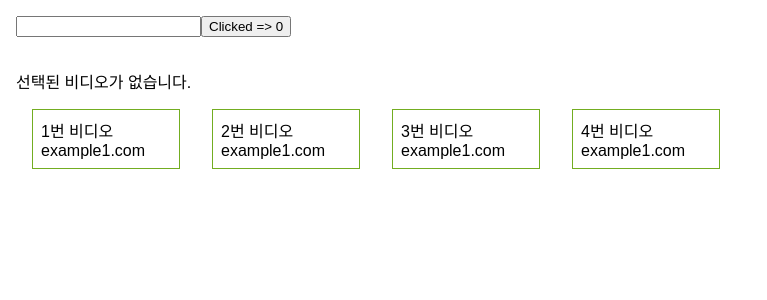
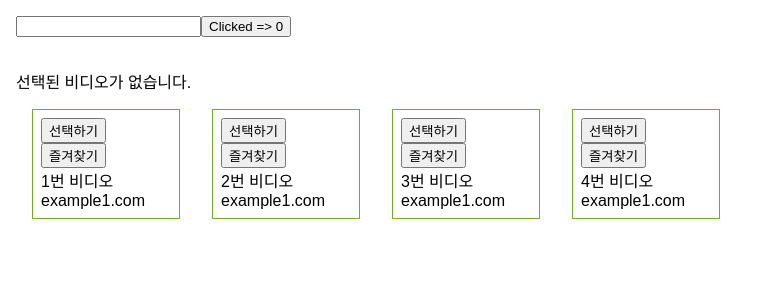
Before and after one commit to P1T1J1/my-app, a React (Create React App) app: page / in a window 1280 px wide. Shown: the top 300 px of the page, without its empty margins (0-767 px from the left). Built offline with nearby package versions, Linux system fonts and the light colour scheme.

Commit message:
문제 4 스켈레톤

```diff
--- a/src/App.js
+++ b/src/App.js
@@ -31,7 +31,6 @@ class App extends PureComponent {
   state = {
     searchText: '',
     clicked: 0,
-    // 선택된 비디오 아이디
     selectedVId: -1
   };
 
@@ -64,8 +63,10 @@ class App extends PureComponent {
 
   _maybeRenderVideoSelected = (id) => {
     if (id !== -1) {
-      // VideoSelected 컴포넌트를 넣어야한다.
-      // const video = VideoData[id]; 로 비디오 정보를 가져온다.
+      const video = VideoData[id];
+      return (
+        <VideoSelected video={ video } />
+      );
     } else {
       return (
         <div>
@@ -88,7 +89,15 @@ class App extends PureComponent {
   }
 
   _handleVideoListClick = (id) => {
-    // setState로 비디오 아이디를 저장해야한다.
+    this.setState({
+      selectedVId: id
+    });
+  }
+
+  // 비디오 즐겨찾기 버튼을 누르면 그 비디오의 id가
+  // 콘솔창에 찍혀야한다.
+  _handleVideoListFavorite = (id) => {
+    console.log('id', id);
   }
 }
 
--- a/src/components/VideoDetail/index.js
+++ b/src/components/VideoDetail/index.js
@@ -5,22 +5,37 @@ class VideoDetail extends PureComponent {
   render () {
     const { title, thumbnail } = this.props;
     return (
-      <div
-        className="video-detail"
-        onClick={ this._handleClick }>
+      <div className="video-detail">
+        <button
+          onClick={ this._handleClick }>
+          선택하기
+        </button>
+        <button
+          onClick={ this._handleFavorite }>
+          즐겨찾기
+        </button>
         <div>
           { title }
         </div>
         <div>
           { thumbnail }
         </div>
+
       </div>
     );
   }
 
   _handleClick = () => {
-    const { id } = this.props;
-    this.props.handleClick(id)
+    const { id, handleClick } = this.props;
+    if (handleClick) {
+      handleClick(id);
+    }
+  }
+
+  // 즐겨찾기 버튼을 누르면 App.js로 현재 비디오의 id가
+  // 전달되어야한다.
+  _handleFavorite = () => {
+
   }
 }
 
--- a/src/components/VideoDetail/styles.css
+++ b/src/components/VideoDetail/styles.css
@@ -5,3 +5,6 @@
   width: 130px;
   border: 0.5px solid #73AD21;
 }
+
+.video-detail__btn {
+}
--- a/src/components/VideoList/index.js
+++ b/src/components/VideoList/index.js
@@ -29,6 +29,7 @@ class VideoList extends PureComponent {
   _handleClick = (id) => {
     this.props.handleClick(id);
   }
+
 }
 
 export default VideoList;
--- a/src/components/VideoSelected/index.js
+++ b/src/components/VideoSelected/index.js
@@ -3,11 +3,12 @@ import VideoDetail from '../VideoDetail';
 class VideoSelected extends PureComponent {
   render () {
     const { video } = this.props;
-
-    // 알맞은 VideoDetail props를 넘겨준다.
     return (
       <div>
-        <VideoDetail />
+        <VideoDetail
+          id={ video.id }
+          title={ video.title }
+          thumbnail={ video.thumbnail } />
       </div>
     );
   }
```
Also changed, not shown: 1 other file (tests, documents, lock files or other folders).
